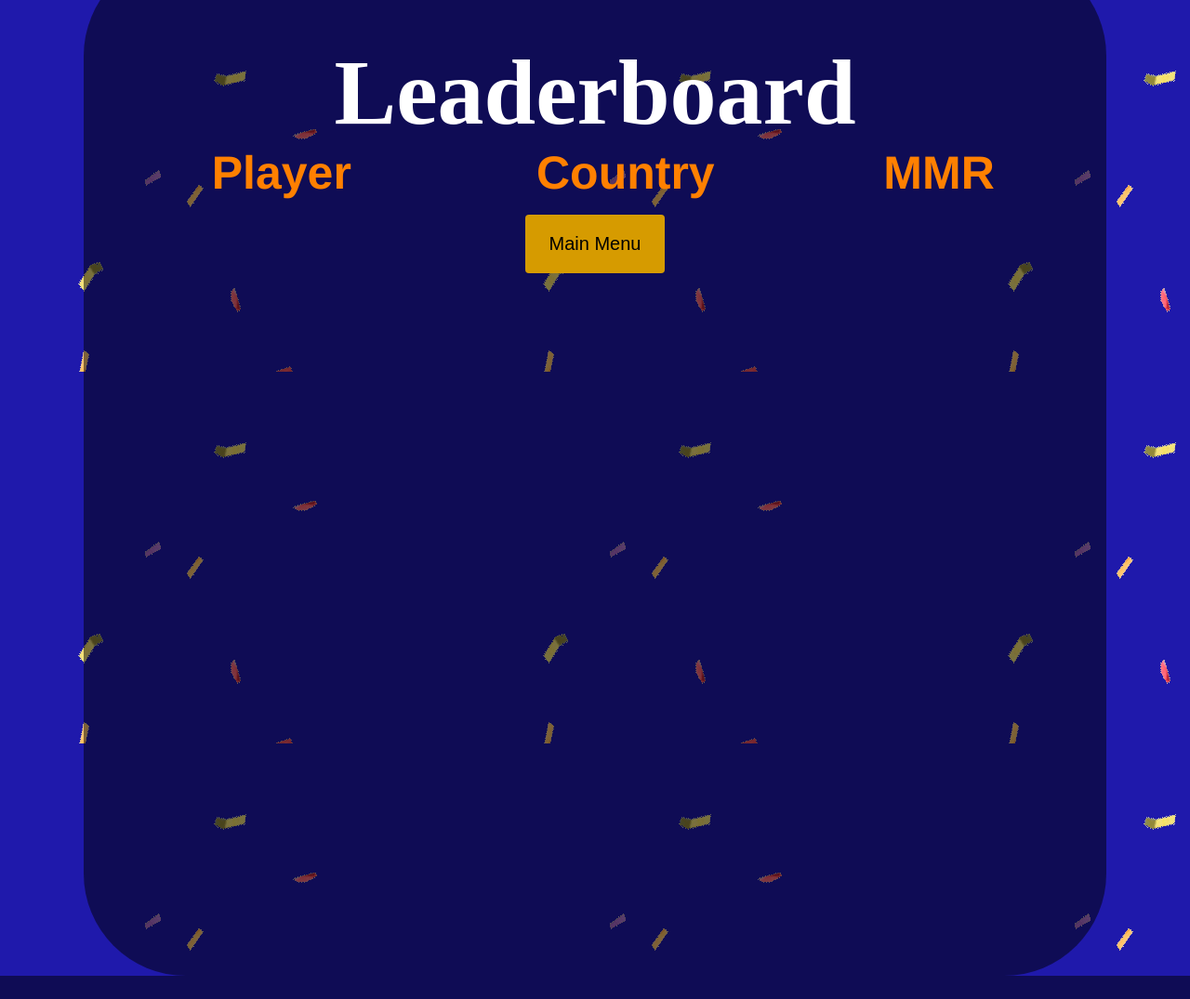
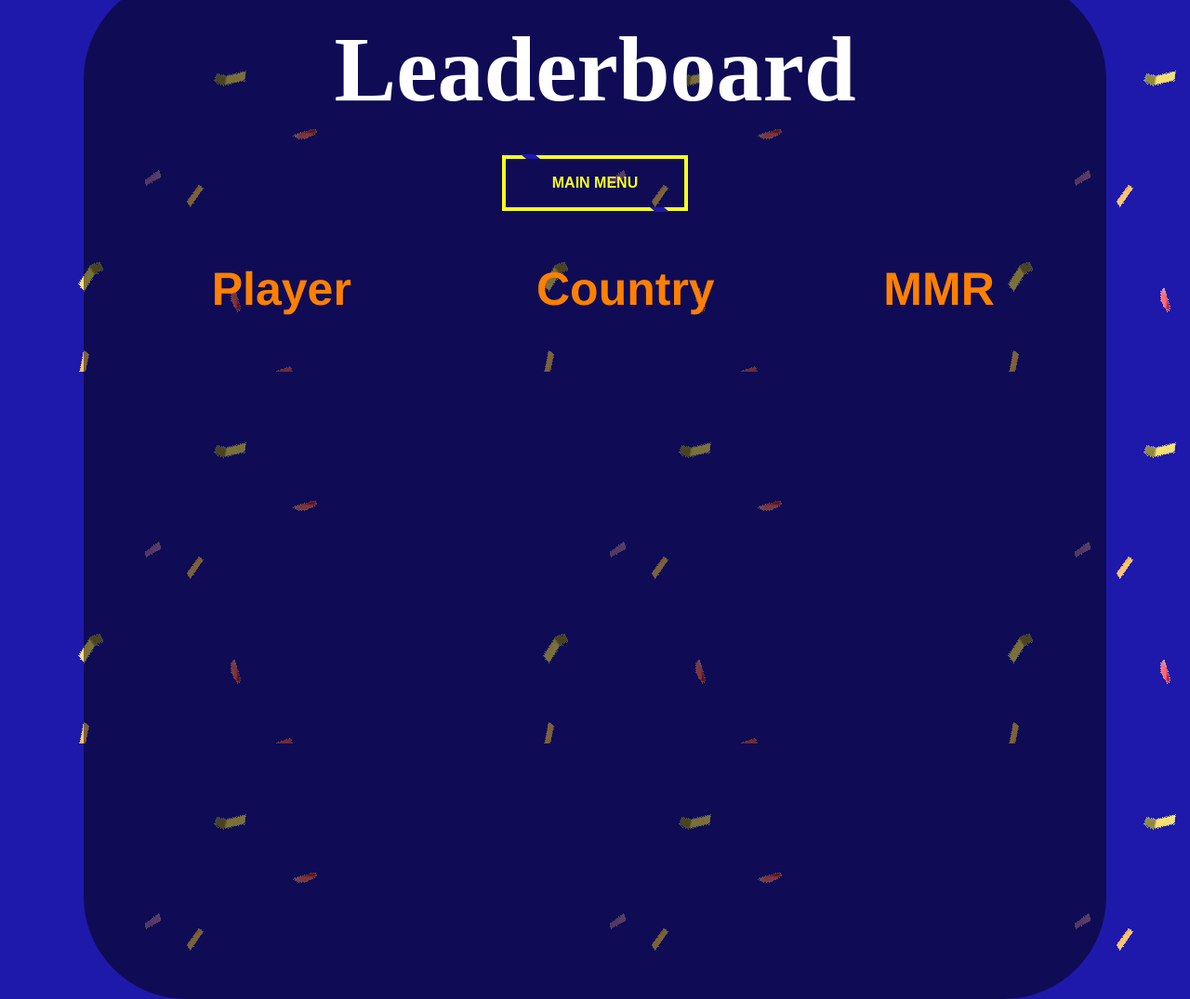
Before and after one commit to malinpho/jeoparty, a PHP site: page /leaderboard.html in a window 1280 px wide. Shown: the whole page at 93% size. Before the commit the page ends 1050 px from the top, so only its background shows below. Run offline with PHP 8.4, Linux system fonts and the light colour scheme; lists and menus that the app fills with data are empty.

Commit message:
Changed Buttons, made new css
a dedicated css for buttons that other pages refer to.
changed layout in leaderboard and find agame

```diff
--- a/homepage.html
+++ b/homepage.html
@@ -7,6 +7,7 @@
 
    <link href="reset.css" rel="stylesheet">
    <link href="homepage.css" rel="stylesheet">
+   <link href="slickButton.css" rel="stylesheet">
    <link href="https://cdnjs.cloudflare.com/ajax/libs/animate.css/3.7.2/animate.min.css"" rel="stylesheet">
 </head>
 <body>
@@ -15,8 +16,8 @@
   </div>
 
   <div>
-    <button class="homebutton"><span>Log In</span></button>
-  <button class="homebutton"><span>Sign Up</span></button>
+    <button class="slickButton"><span>Log In</span></button>
+  <button class="slickButton"><span>Sign Up</span></button>
   </div>
 
 </body>
--- a/leaderboard.css
+++ b/leaderboard.css
@@ -6,16 +6,6 @@ body {
 	background-color: #1F19AB;
 	background-image:url('./images/party.gif'); background-repeat:repeat;
 	text-align: center;
-}
-
-.jeopardyaccount{
-	font-family: "CustomFont";
-	src: url("./fonts/webfontkit-gyparody/gyparody-webfont.woff") format("woff");
-	font-size: 100px;
-	line-height: 1.428571429;
-	color: #FFFFFF;
-	height: 1em;
-	line-height: 2em;
 }
 
 .backImg {
@@ -37,6 +27,7 @@ body {
 }
 
 .leaderboard {
+	margin-top: 5em;
 	width: 1000px;
 	height: 1000px;
 	background-color: rgba(0,0,0,0.5);
@@ -45,16 +36,18 @@ body {
 }
 
 .backButton {
-  display: inline-block;
-  border-radius: 4px;
-  background-color: #D69B00;
-  border: none;
-  text-align: center;
-  font-size: 20px;
-  padding: 1em;
-  width: 15%;
-  transition: all 0.5s;
-  cursor: pointer;
-  margin: 5px;
-  vertical-align: middle;
+	width: 100%;
+	display: block;
+	float:left;
+	margin-top: 25px;
 }
+
+.jeopardyleaderboard{
+	font-family: "CustomFont";
+	src: url("./fonts/webfontkit-gyparody/gyparody-webfont.woff") format("woff");
+	font-size: 100px;
+	line-height: 1.428571429;
+	color: #FFFFFF;
+	height: 1em;
+	line-height: 1em;
+}
--- a/leaderboard.html
+++ b/leaderboard.html
@@ -7,15 +7,18 @@
 
    <link href="reset.css" rel="stylesheet">
    <link href="leaderboard.css" rel="stylesheet">
+   <link href="slickButton.css" rel="stylesheet">
    <link href="https://cdnjs.cloudflare.com/ajax/libs/animate.css/3.7.2/animate.min.css"" rel="stylesheet">
 </head>
 <body>
-	<div class=jeopardyaccount>
-		<h1 class="animated jackInTheBox">Leaderboard</h1>
-	</div>
-
 	<div class="backImg">
 		<div class="leaderboard">
+			<div class=jeopardyleaderboard>
+					<h1>Leaderboard</h1>
+			</div>
+			<div class="backButton">
+				<button class="slickButton" onclick="window.location.href = 'menu.html';">Main Menu</button>
+			</div>
 			<table class="leaderboardTable">
 				<tr>
 					<th>Player</th>
@@ -23,7 +26,6 @@
 					<th>MMR</th>
 				</tr>
 			</table>
-			<input class="backButton" type="button" onclick="window.location.href = 'menu.html';" value="Main Menu"/>
 		</div>
 	</div>
 
--- /dev/null
+++ b/slickButton.css
@@ -0,0 +1,39 @@
+.slickButton {
+	width: 200px;
+	height: 60px;
+	background: none;
+	border: 4px solid;
+	color: #f8ff21;
+	font-weight: 700;
+	text-transform: uppercase;
+	cursor: pointer;
+	font-size: 16px;
+	position: relative;
+}
+
+.slickButton::before,.slickButton::after{
+	content:"";
+	position: absolute;
+	width: 15px;
+	height: 5px;
+	background: #1F19AB;
+	transform: skewX(50deg);
+	transition: .3s linear;
+}
+
+.slickButton::before{
+	top: -5px;
+	left: 10%;
+}
+
+.slickButton::after{
+	bottom: -5px;
+	right: 10%;
+}
+
+.slickButton:hover::before{
+	left: 85%;
+}
+.slickButton:hover::after{
+	right: 85%;
+}
```
Also changed, not shown: findagame.css (+25 -0 lines), findagame.html (+8 -2 lines), menu.css (+0 -16 lines), menu.html (+6 -5 lines), myaccount.css (+0 -13 lines), myaccount.html (+5 -4 lines).
